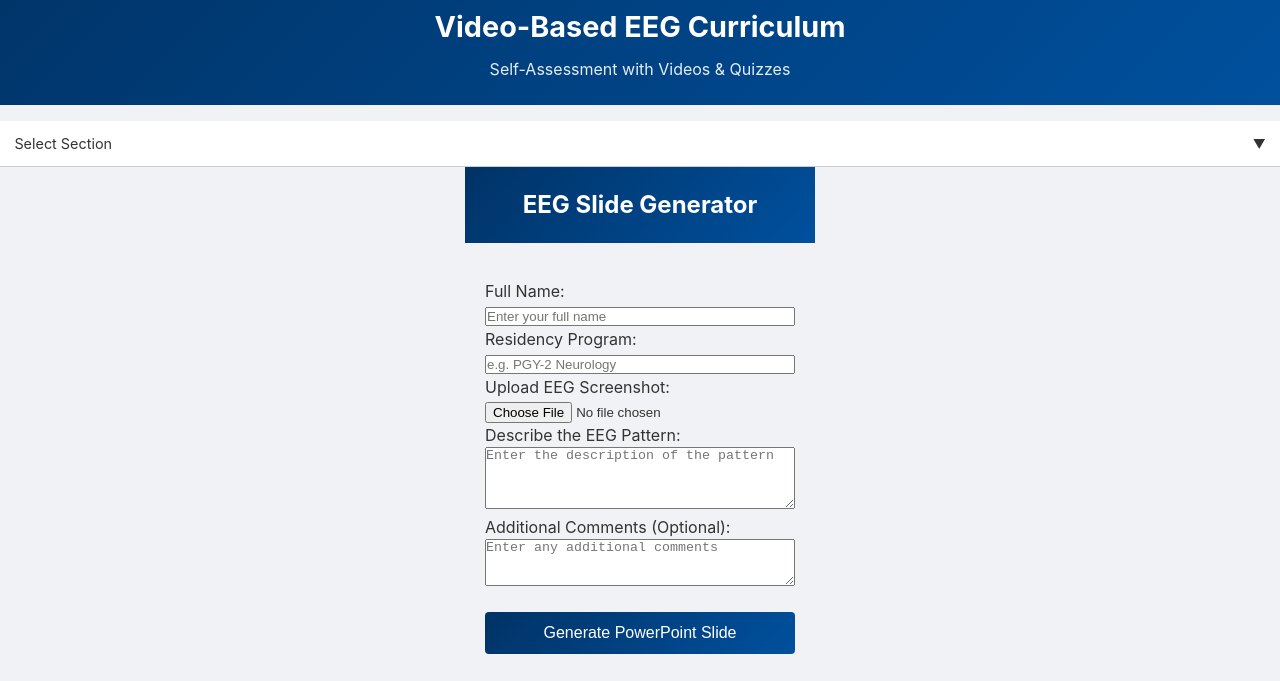
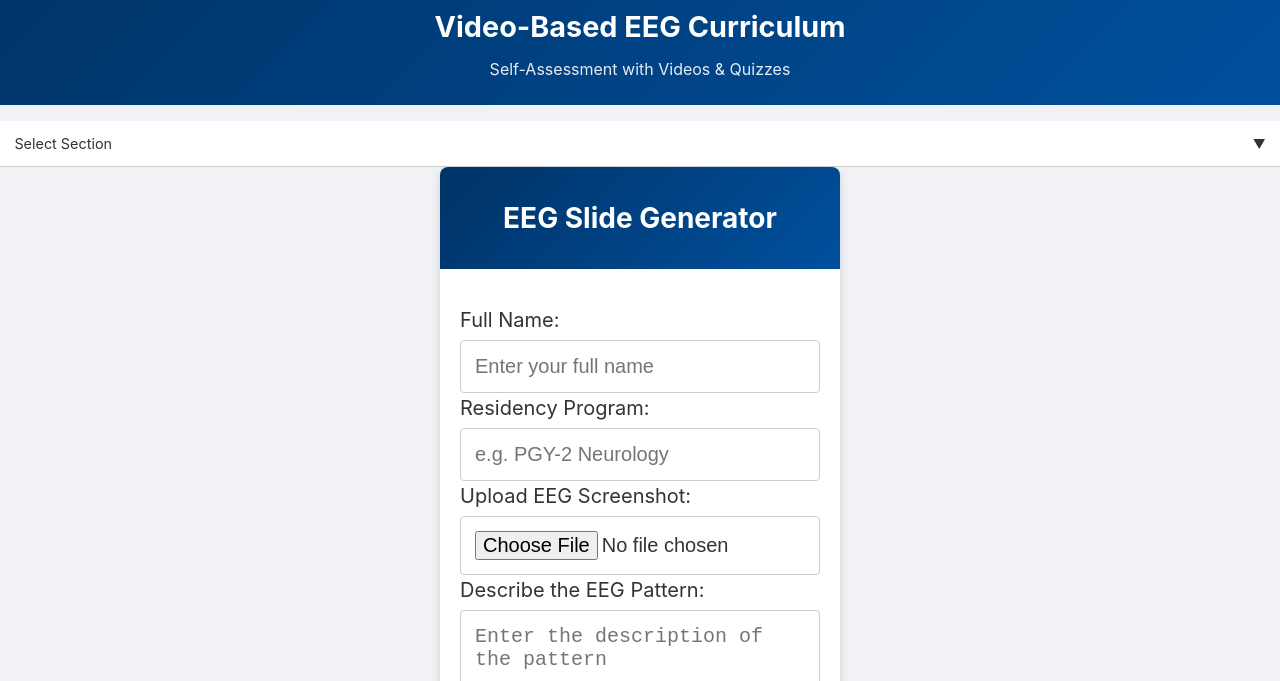
Before and after one commit to mdavitz/eegapp, a plain HTML site: page index.html in a window 1280 px wide. Both pictures are taken after a click on the button "EEG Index". Shown: the part 95-776 px from the top of the page. Drawn offline with Linux system fonts and the light colour scheme.

Commit message:
Add files via upload

```diff
--- a/index.html
+++ b/index.html
@@ -31,7 +31,6 @@
       color: #333;
       line-height: 1.5;
     }
-
     /* Header styling */
     header {
       background: linear-gradient(135deg, #003366, #00509e);
@@ -40,7 +39,6 @@
       padding: 1.5em 1em;
       margin-bottom: 1em;
     }
-    /* Logo styling: displays at top center */
     .logo {
       width: 80px;
       height: auto;
@@ -55,7 +53,6 @@
       font-size: 1rem;
       opacity: 0.9;
     }
-
     /* Dropdown Navigation */
     .dropdown {
       position: relative;
@@ -95,14 +92,12 @@
     .dropdown.active .dropdown-menu {
       display: block;
     }
-
     /* Main container */
     .container {
       max-width: 650px;
       margin: 0 auto;
       padding: 0 1em 2em;
     }
-
     /* Info box and References */
     .info-box,
     .references {
@@ -115,27 +110,23 @@
     .info-box h2, .references h2 {
       margin-bottom: 0.75em;
     }
-
-    /* Responsive table container for Teaching Rounds */
-    .table-responsive {
-      width: 100%;
-      overflow-x: auto;
-    }
+    /* Table styling */
     table {
       width: 100%;
       border-collapse: collapse;
-      margin-top: 1em;
+      margin-top: 10px;
+      margin-bottom: 20px;
+    }
+    table, th, td {
+      border: 1px solid #ccc;
     }
     th, td {
-      border: 1px solid #ccc;
-      padding: 0.5em;
+      padding: 8px;
       text-align: left;
-      vertical-align: top;
     }
     th {
       background-color: #f8f9fa;
     }
-
     /* Buttons for EEG Index & Milestones */
     .btn-row {
       display: flex;
@@ -159,7 +150,6 @@
     .upload-btn:hover {
       background-color: #0069d9;
     }
-
     /* EEG Videos sub-list styling */
     .video-list {
       background: #fff;
@@ -183,7 +173,6 @@
     .video-list li:hover {
       background-color: #e6f2ff;
     }
-
     /* Video container styling */
     .video-container {
       text-align: center;
@@ -212,7 +201,6 @@
     .skip-btn:hover {
       background-color: #218838;
     }
-
     /* Quiz container styling */
     .quiz-container {
       background: #fff;
@@ -261,7 +249,6 @@
       border-radius: 4px;
       border: 1px solid #f5c6cb;
     }
-
     /* Quiz navigation buttons */
     .buttons-row {
       margin-top: 1em;
@@ -306,7 +293,6 @@
       font-size: 1.1rem;
       font-weight: bold;
     }
-
     /* References spacing */
     .references ol {
       margin-left: 1.5rem;
@@ -316,7 +302,6 @@
       margin-bottom: 1rem;
       line-height: 1.5;
     }
-
     /* Slightly reduce table font size on narrow screens */
     @media (max-width: 480px) {
       table, th, td {
@@ -342,8 +327,9 @@
     <div class="dropdown-menu" id="dropdown-menu">
       <div data-index="0">Epilepsy Rotation</div>
       <div data-index="1">Natus Instructions</div>
-      <div data-index="2">EEG Videos</div>
-      <div data-index="3">References</div>
+      <div data-index="2">ACNS Criteria</div>
+      <div data-index="3">EEG Videos</div>
+      <div data-index="4">References</div>
     </div>
   </div>
 
@@ -733,7 +719,7 @@
     ];
 
     /********************************************
-     * Main Sections: Epilepsy Rotation, Natus Instructions, EEG Videos, References
+     * Main Sections: Epilepsy Rotation, Natus Instructions, ACNS Criteria, EEG Videos, References
      ********************************************/
     const sections = [
       {
@@ -769,47 +755,86 @@
                 </tr>
               </tbody>
             </table>
-
             <div class="btn-row">
-              <!-- EEG Index button now opens our integrated EEG Slide Generator application -->
               <button class="upload-btn" onclick="openEEGIndexApp()">EEG Index</button>
               <button class="upload-btn" onclick="window.open('https://www.acgme.org/globalassets/pdfs/milestones/epilepsymilestones.pdf','_blank')">Epilepsy Milestones</button>
             </div>
-
             <p>
-              The <strong>Epilepsy Milestones</strong> document outlines the key competencies
-              and expectations during your rotation. It serves as a guide to help you track
-              your progress, ensuring that you meet the educational benchmarks required for
-              your training.
+              The <strong>Epilepsy Milestones</strong> document outlines the key competencies and expectations during your rotation. It serves as a guide to help you track your progress, ensuring that you meet the educational benchmarks required for your training.
             </p>
           </div>
 
           <div class="info-box">
-            <h2>Resident Survival Guide (Key Info)</h2>
-
+            <h2>Rotation Schedule</h2>
             <h3>Inpatient Rotation (MSH & MSW EMU)</h3>
-            <p><strong>AM Workflow (~7am-12pm)</strong></p>
-            <p><strong>7-8 AM:</strong> Arrive and preround on EMU/epilepsy consult patients</p>
-            <p><strong>8-9 AM:</strong> Attend morning report</p>
-            <p><strong>9-10 AM:</strong> Read at least one LTM EEG, draft EEG reports</p>
-            <p><strong>10 AM-12 PM:</strong> Round with epilepsy fellow/attending</p>
-
-            <p style="margin-top:0.75em;"><strong>PM Workflow (~12-5pm)</strong></p>
-            <p><strong>12-1 PM:</strong> Neurology noon conference</p>
-            <p><strong>1-5 PM:</strong> Elective admission H&Ps, consults, follow-up on LTM EEG, read new inpatient EEGs, etc.</p>
-
-            <hr style="margin:1em 0;" />
+            <table style="width:100%; border-collapse:collapse;">
+              <thead>
+                <tr style="background:#f8f9fa;">
+                  <th style="padding:8px; border:1px solid #ccc;">Time</th>
+                  <th style="padding:8px; border:1px solid #ccc;">Activity</th>
+                </tr>
+              </thead>
+              <tbody>
+                <tr>
+                  <td style="padding:8px; border:1px solid #ccc;">7-8 AM</td>
+                  <td style="padding:8px; border:1px solid #ccc;">Arrive and preround on EMU/epilepsy consult patients</td>
+                </tr>
+                <tr>
+                  <td style="padding:8px; border:1px solid #ccc;">8-9 AM</td>
+                  <td style="padding:8px; border:1px solid #ccc;">Attend morning report</td>
+                </tr>
+                <tr>
+                  <td style="padding:8px; border:1px solid #ccc;">9-10 AM</td>
+                  <td style="padding:8px; border:1px solid #ccc;">Read at least one LTM EEG, draft EEG reports</td>
+                </tr>
+                <tr>
+                  <td style="padding:8px; border:1px solid #ccc;">10 AM-12 PM</td>
+                  <td style="padding:8px; border:1px solid #ccc;">Round with epilepsy fellow/attending</td>
+                </tr>
+                <tr>
+                  <td colspan="2" style="padding:8px; text-align:center; background:#e9ecef; border:1px solid #ccc;">PM Workflow (~12-5pm)</td>
+                </tr>
+                <tr>
+                  <td style="padding:8px; border:1px solid #ccc;">12-1 PM</td>
+                  <td style="padding:8px; border:1px solid #ccc;">Neurology noon conference</td>
+                </tr>
+                <tr>
+                  <td style="padding:8px; border:1px solid #ccc;">1-5 PM</td>
+                  <td style="padding:8px; border:1px solid #ccc;">Elective admission H&Ps, consults, follow-up on LTM EEG, read new inpatient EEGs, etc.</td>
+                </tr>
+              </tbody>
+            </table>
 
             <h3>Outpatient Rotation</h3>
-            <p><strong>MSH Ambulatory EEG / Outpatient (PGY-2)</strong></p>
-            <p><strong>8-9 AM:</strong> Morning report</p>
-            <p><strong>AM:</strong> Epilepsy clinic or outpatient EEG reading (self-study if no clinic)</p>
-            <p><strong>PM:</strong> Resident continuity clinic or faculty clinic, ambulatory EEG readings, etc.</p>
-            <p><strong>MSW Outpatient (PGY-2):</strong> Similar schedule with assigned epilepsy clinics & EEG readings.</p>
+            <table style="width:100%; border-collapse:collapse;">
+              <thead>
+                <tr style="background:#f8f9fa;">
+                  <th style="padding:8px; border:1px solid #ccc;">Time</th>
+                  <th style="padding:8px; border:1px solid #ccc;">Activity</th>
+                </tr>
+              </thead>
+              <tbody>
+                <tr>
+                  <td style="padding:8px; border:1px solid #ccc;">8-9 AM</td>
+                  <td style="padding:8px; border:1px solid #ccc;">Morning report (MSH Ambulatory EEG / Outpatient PGY-2)</td>
+                </tr>
+                <tr>
+                  <td style="padding:8px; border:1px solid #ccc;">AM</td>
+                  <td style="padding:8px; border:1px solid #ccc;">Epilepsy clinic or outpatient EEG reading (self-study if no clinic)</td>
+                </tr>
+                <tr>
+                  <td style="padding:8px; border:1px solid #ccc;">PM</td>
+                  <td style="padding:8px; border:1px solid #ccc;">Resident continuity clinic or faculty clinic, ambulatory EEG readings, etc.</td>
+                </tr>
+                <tr>
+                  <td colspan="2" style="padding:8px; border:1px solid #ccc;">MSW Outpatient (PGY-2): Similar schedule with assigned epilepsy clinics & EEG readings.</td>
+                </tr>
+              </tbody>
+            </table>
+          </div>
 
-            <hr style="margin:1em 0;" />
-
-            <h3>Teaching Rounds & Conferences</h3>
+          <div class="info-box">
+            <h2>Teaching Rounds & Conferences</h2>
             <p>All epilepsy conferences are currently held via Zoom (unless otherwise indicated).</p>
             <div class="table-responsive">
               <table>
@@ -845,12 +870,6 @@
                     <td>Hess Center / Remote Access</td>
                     <td>Neurology Grand Rounds (faculty, fellows, residents, students)</td>
                   </tr>
-                  <tr>
-                    <td>EEG Conference with Residents</td>
-                    <td>Biweekly (2nd Fri), 12-1 PM</td>
-                    <td>Anbg 14th floor conf room</td>
-                    <td>Attending/fellow present interesting EEG cases</td>
-                  </tr>
                 </tbody>
               </table>
             </div>
@@ -863,19 +882,14 @@
         content: `
           <div class="info-box">
             <h2>Natus Instructions</h2>
-
             <h3>Step 1: Launch and Log In</h3>
             <p><strong>Power on the workstation</strong> and launch the Natus NeuroWorks application.<br/>
             <strong>Log in</strong> with your secure credentials (username/password).</p>
-
             <br/>
-
             <h3>Step 2: Open a Patient Study</h3>
             <p><strong>From the main dashboard</strong>, navigate to the Patient Studies list or use the search function to locate a specific patient record.<br/>
             <strong>Select the desired EEG study</strong> to open it in review mode.</p>
-
             <br/>
-
             <h3>Step 3: Configure the Display</h3>
             <p><strong>Select the bipolar montage</strong> titled <em>Bipolar LT over RT</em> from the montage menu.<br/>
             <strong>Adjust the display parameters</strong> as follows:<br/>
@@ -883,26 +897,32 @@
             &nbsp;&nbsp;– Set the <strong>time base</strong> to 30 (e.g., 30 mm/sec)<br/>
             &nbsp;&nbsp;– Set the <strong>high-frequency filter</strong> to 70 Hz and the <strong>low-frequency filter</strong> to 1 Hz<br/>
             &nbsp;&nbsp;– Activate any additional filters (such as a <strong>notch filter</strong>) if required</p>
-
             <br/>
-
             <h3>Step 4: Analyze the EEG</h3>
             <p><strong>Scroll through the recording</strong> and visually inspect the waveforms.<br/>
             <strong>Use built-in tools</strong> (e.g., cursors, measurement markers) to assess the amplitude, frequency, and duration of the waveforms.<br/>
             <strong>Identify patterns</strong> such as spikes, sharp waves, or rhythmic activity that may indicate epileptiform activity.<br/>
             <strong>Add annotations</strong> directly onto the waveform for any abnormal or clinically significant events.</p>
-
             <br/>
-
             <h3>Step 5: Annotate and Mark Key Events</h3>
             <p><strong>Place event markers</strong> by clicking the <strong>Event</strong>, <strong>Seizure</strong>, or <strong>IED</strong> buttons located at the top left of the Natus screen to denote seizure onsets, interictal discharges, or other relevant findings.</p>
-
             <br/>
-
             <h3>Step 6: Create an EEG Report in Epic</h3>
             <p><strong>Once the EEG review and annotations are complete</strong>, open Epic’s reporting interface.<br/>
             <strong>Generate a new EEG report</strong> and select the attendings saved smart phrases for continuous EEG from the Attendings Saved Smart Phrases section.<br/>
             <strong>Pend the note</strong> in Epic so that it can be reviewed with the attending.</p>
+          </div>
+        `
+      },
+      {
+        title: "ACNS Criteria",
+        type: "acns",
+        content: `
+          <div class="acns-content" style="padding:20px;">
+            <h2 style="text-align:center; margin-bottom:20px;">ACNS Criteria</h2>
+            <object data="https://www.acns.org/UserFiles/file/ACNSNomenclature2021_ReferenceChart_2020_0725ForPublicComment.pdf" type="application/pdf" width="100%" height="600">
+              <p>Your browser does not support PDFs. <a href="https://www.acns.org/UserFiles/file/ACNSNomenclature2021_ReferenceChart_2020_0725ForPublicComment.pdf" target="_blank">Download the PDF</a>.</p>
+            </object>
           </div>
         `
       },
@@ -935,6 +955,10 @@
                 </a>
                 for rotation expectations.
               </li>
+              <li>
+                <strong>ACNS Criteria.</strong> ACNS Nomenclature Reference Chart.
+                <a href="https://www.acns.org/UserFiles/file/ACNSNomenclature2021_ReferenceChart_2020_0725ForPublicComment.pdf" target="_blank">Link</a>
+              </li>
             </ol>
           </div>
         `
@@ -942,7 +966,7 @@
     ];
 
     // Global state variables
-    let currentSectionIndex = 0; // 0: Epilepsy Rotation, 1: Natus Instructions, 2: EEG Videos, 3: References
+    let currentSectionIndex = 0; // 0: Epilepsy Rotation, 1: Natus Instructions, 2: ACNS Criteria, 3: EEG Videos, 4: References
     let currentVideoIndex = -1;
     let currentQuestionIndex = 0;
     let score = 0;
@@ -967,7 +991,7 @@
     // Render the current section based on the selected tab
     function renderSection() {
       const section = sections[currentSectionIndex];
-      if (section.type === "info") {
+      if (section.type === "info" || section.type === "acns") {
         sectionContent.innerHTML = section.content;
       } else if (section.type === "videoGroup") {
         renderVideoList();
@@ -1093,14 +1117,12 @@
         questionContainer.appendChild(answersDiv);
       }
 
-      // Show quiz when video ends
       videoEl.addEventListener("ended", () => {
         videoContainer.style.display = "none";
         quizContainer.style.display = "block";
         showQuestion();
       });
 
-      // "Skip to Quiz" button functionality
       skipBtn.addEventListener("click", () => {
         videoEl.pause();
         videoContainer.style.display = "none";
@@ -1108,7 +1130,6 @@
         showQuestion();
       });
 
-      // Next question button
       nextBtn.addEventListener("click", () => {
         currentQuestionIndex++;
         if (currentQuestionIndex < vid.questions.length) {
@@ -1116,7 +1137,6 @@
         }
       });
 
-      // Return to video button
       returnBtn.addEventListener("click", () => {
         quizContainer.style.display = "none";
         videoContainer.style.display = "block";
@@ -1124,41 +1144,38 @@
         videoEl.play();
       });
 
-      // Back to video list button
       nextSectionBtn.addEventListener("click", () => {
         renderVideoList();
       });
     }
 
-    // Initially load the default section (Epilepsy Rotation)
     renderSection();
   </script>
 
   <!-- New script: EEG Slide Generator application integrated into the EEG Index button -->
   <script>
     function openEEGIndexApp() {
-      // Updated generator HTML for an ergonomic layout on an iPhone:
       const generatorHTML = `
-      <div id="generator" style="max-width:350px; margin: 0 auto;">
-        <header style="background: linear-gradient(135deg, #003366, #00509e); color: #fff; padding: 20px; text-align: center;">
-          <h2>EEG Slide Generator</h2>
+      <div id="generator" style="max-width:400px; width:90%; margin:0 auto; box-shadow:0 4px 8px rgba(0,0,0,0.15); border-radius:8px; overflow:hidden; background-color:#fff;">
+        <header style="background: linear-gradient(135deg, #003366, #00509e); color:#fff; padding:30px; text-align:center;">
+          <h2 style="font-size:28px; margin:0;">EEG Slide Generator</h2>
         </header>
-        <div class="content" style="padding: 20px;">
+        <div class="content" style="padding:20px;">
           <form id="slideForm">
-            <label for="fullName">Full Name:</label>
-            <input type="text" id="fullName" placeholder="Enter your full name" required style="width:100%;">
-            <label for="residency">Residency Program:</label>
-            <input type="text" id="residency" placeholder="e.g. PGY-2 Neurology" required style="width:100%;">
-            <label for="eegImage">Upload EEG Screenshot:</label>
-            <input type="file" id="eegImage" accept="image/*" required style="width:100%;">
-            <label for="patternDescription">Describe the EEG Pattern:</label>
-            <textarea id="patternDescription" rows="4" placeholder="Enter the description of the pattern" required style="width:100%;"></textarea>
-            <label for="additionalComments">Additional Comments (Optional):</label>
-            <textarea id="additionalComments" rows="3" placeholder="Enter any additional comments" style="width:100%;"></textarea>
-            <button type="submit" style="margin-top: 20px; padding: 12px; background: linear-gradient(135deg, #003366, #00509e); color: #fff; border: none; border-radius: 4px; width: 100%; font-size: 16px; cursor: pointer;">Generate PowerPoint Slide</button>
+            <label for="fullName" style="font-size:20px; margin-top:15px;">Full Name:</label>
+            <input type="text" id="fullName" placeholder="Enter your full name" required style="width:100%; padding:14px; font-size:20px; border:1px solid #ccc; border-radius:4px; margin-top:5px;">
+            <label for="residency" style="font-size:20px; margin-top:15px;">Residency Program:</label>
+            <input type="text" id="residency" placeholder="e.g. PGY-2 Neurology" required style="width:100%; padding:14px; font-size:20px; border:1px solid #ccc; border-radius:4px; margin-top:5px;">
+            <label for="eegImage" style="font-size:20px; margin-top:15px;">Upload EEG Screenshot:</label>
+            <input type="file" id="eegImage" accept="image/*" required style="width:100%; padding:14px; font-size:20px; border:1px solid #ccc; border-radius:4px; margin-top:5px;">
+            <label for="patternDescription" style="font-size:20px; margin-top:15px;">Describe the EEG Pattern:</label>
+            <textarea id="patternDescription" rows="4" placeholder="Enter the description of the pattern" required style="width:100%; padding:14px; font-size:20px; border:1px solid #ccc; border-radius:4px; margin-top:5px;"></textarea>
+            <label for="additionalComments" style="font-size:20px; margin-top:15px;">Additional Comments (Optional):</label>
+            <textarea id="additionalComments" rows="3" placeholder="Enter any additional comments" style="width:100%; padding:14px; font-size:20px; border:1px solid #ccc; border-radius:4px; margin-top:5px;"></textarea>
+            <button type="submit" style="margin-top:20px; padding:16px; background: linear-gradient(135deg, #003366, #00509e); color:#fff; border:none; border-radius:4px; width:100%; font-size:22px; cursor:pointer;">Generate PowerPoint Slide</button>
           </form>
         </div>
-        <p class="footer-tip" style="text-align:center; font-size:12px; color:#555; margin-top: 10px;">Tip: Run this page on a local web server (e.g., VS Code Live Server) and use PNG/JPG images.</p>
+        <p class="footer-tip" style="text-align:center; font-size:16px; color:#555; margin-top:10px;">Tip: Run this page on a local web server (e.g., VS Code Live Server) and use PNG/JPG images.</p>
       </div>
       `;
       document.getElementById("section-content").innerHTML = generatorHTML;
@@ -1190,11 +1207,8 @@
             let pptx = new PptxGenJS();
             let slide = pptx.addSlide();
 
-            // Add header text
             slide.addText("EEG Slide Submission", { x: 0.5, y: 0.3, w: 9, fontSize: 24, bold: true, align: "center" });
             slide.addText(`Submitted by: ${fullName} (${residency})`, { x: 0.5, y: 1, w: 9, fontSize: 16, color: "555555", align: "center" });
-
-            // Add the image centered on the slide.
             slide.addImage({
               data: imageData,
               x: "3",
@@ -1202,15 +1216,11 @@
               w: "4",
               h: "3"
             });
-
-            // Add the EEG pattern description below the image.
-            slide.addText("EEG Pattern Description:", { x: 0.5, y: "5", w: 9, fontSize: 18, bold: true, color: "363636" });
-            slide.addText(description, { x: 0.5, y: "5.7", w: 9, fontSize: 16, color: "363636" });
-
-            // Add additional comments if provided.
+            slide.addText("EEG Pattern Description:", { x: 0.5, y: 4.8, w: 9, fontSize: 18, bold: true, color: "363636" });
+            slide.addText(description, { x: 0.5, y: 5.3, w: 9, fontSize: 16, color: "363636" });
             if (additionalComments.trim() !== "") {
-              slide.addText("Additional Comments:", { x: 0.5, y: "7", w: 9, fontSize: 18, bold: true, color: "363636" });
-              slide.addText(additionalComments, { x: 0.5, y: "7.7", w: 9, fontSize: 16, color: "363636" });
+              slide.addText("Additional Comments:", { x: 0.5, y: 6.2, w: 9, fontSize: 18, bold: true, color: "363636" });
+              slide.addText(additionalComments, { x: 0.5, y: 6.7, w: 9, fontSize: 16, color: "363636" });
             }
 
             pptx.writeFile({ fileName: "EEG_Slide.pptx" })
```
